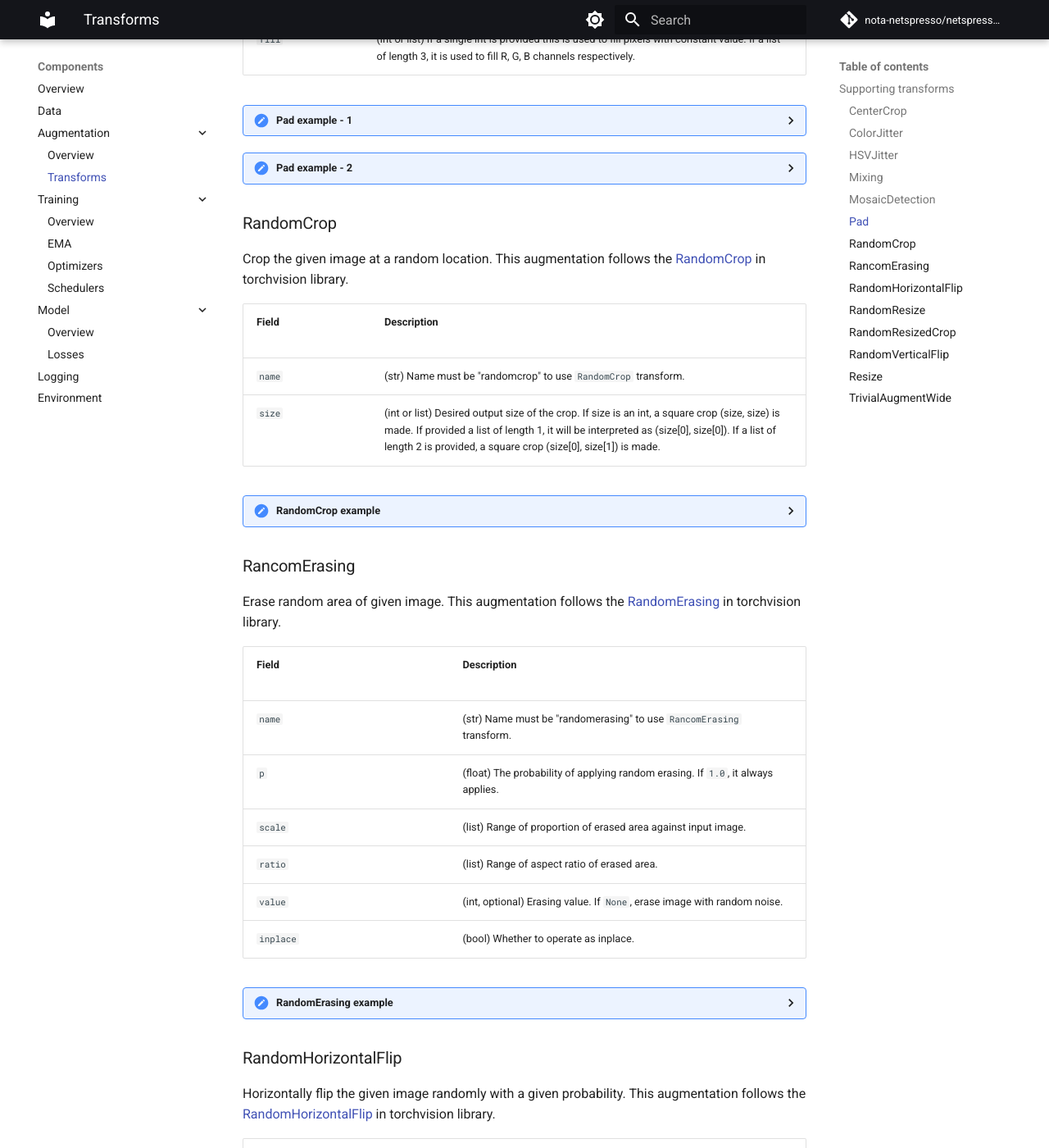
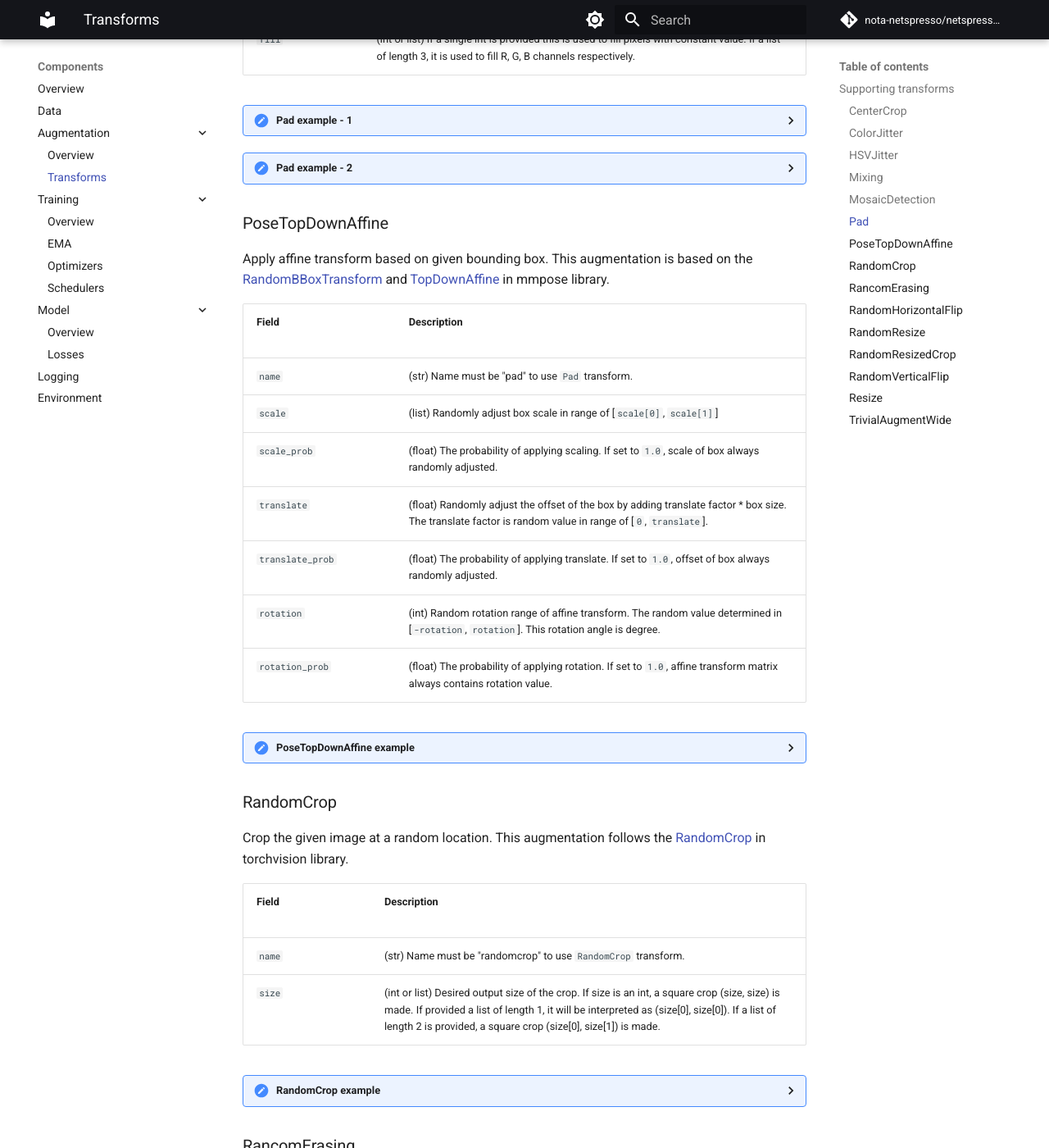
Before and after one commit to Nota-NetsPresso/netspresso-trainer, an MkDocs documentation site: the page built from docs/components/augmentation/transforms.md, in a window 1280 px wide and 1400 px high, scrolled down 4399 px. Shown: the whole window at 82% size. Built offline with MkDocs 1.6.1 and Material for MkDocs 9.7.7, drawn with Linux system fonts in a browser that asks for light colours; comment, search, counter and statistics services are not loaded.

Commit message:
Update docs

````diff
--- a/docs/components/augmentation/transforms.md
+++ b/docs/components/augmentation/transforms.md
@@ -193,6 +193,38 @@ Pad an image with constant. This augmentation is based on the [Pad](https://pyto
         name: pad
         size: [512, 512]
         fill: 0
+  ```
+</details>
+
+### PoseTopDownAffine
+
+Apply affine transform based on given bounding box. This augmentation is based on the [RandomBBoxTransform](https://github.com/open-mmlab/mmpose/blob/5a3be9451bdfdad2053a90dc1199e3ff1ea1a409/mmpose/datasets/transforms/common_transforms.py) and [TopDownAffine](https://github.com/open-mmlab/mmpose/blob/5a3be9451bdfdad2053a90dc1199e3ff1ea1a409/mmpose/datasets/transforms/topdown_transforms.py) in mmpose library.
+
+| Field <img width=200/> | Description |
+|---|---|
+| `name` | (str) Name must be "pad" to use `Pad` transform. |
+| `scale` | (list) Randomly adjust box scale in range of [`scale[0]`, `scale[1]`] |
+| `scale_prob` | (float) The probability of applying scaling. If set to `1.0`, scale of box always randomly adjusted. |
+| `translate` | (float) Randomly adjust the offset of the box by adding translate factor * box size. The translate factor is random value in range of [`0`, `translate`]. |
+| `translate_prob` | (float) The probability of applying translate. If set to `1.0`, offset of box always randomly adjusted. |
+| `rotation` | (int) Random rotation range of affine transform. The random value determined in [`-rotation`, `rotation`]. This rotation angle is degree. |
+| `rotation_prob` | (float) The probability of applying rotation. If set to `1.0`, affine transform matrix always contains rotation value. |
+
+<details>
+  <summary>PoseTopDownAffine example</summary>
+
+  ```yaml
+  augmentation:
+    train:
+      -
+        name: posetopdownaffine
+        scale: [0.75, 1.25]
+        scale_prob: 1.
+        translate: 0.1
+        translate_prob: 1.
+        rotation: 60
+        rotation_prob: 1.
+        size: [*img_size, *img_size]
   ```
 </details>
 
````
Also changed, not shown: docs/models/heads/rtmcc.md (added, +68 -0 lines).
